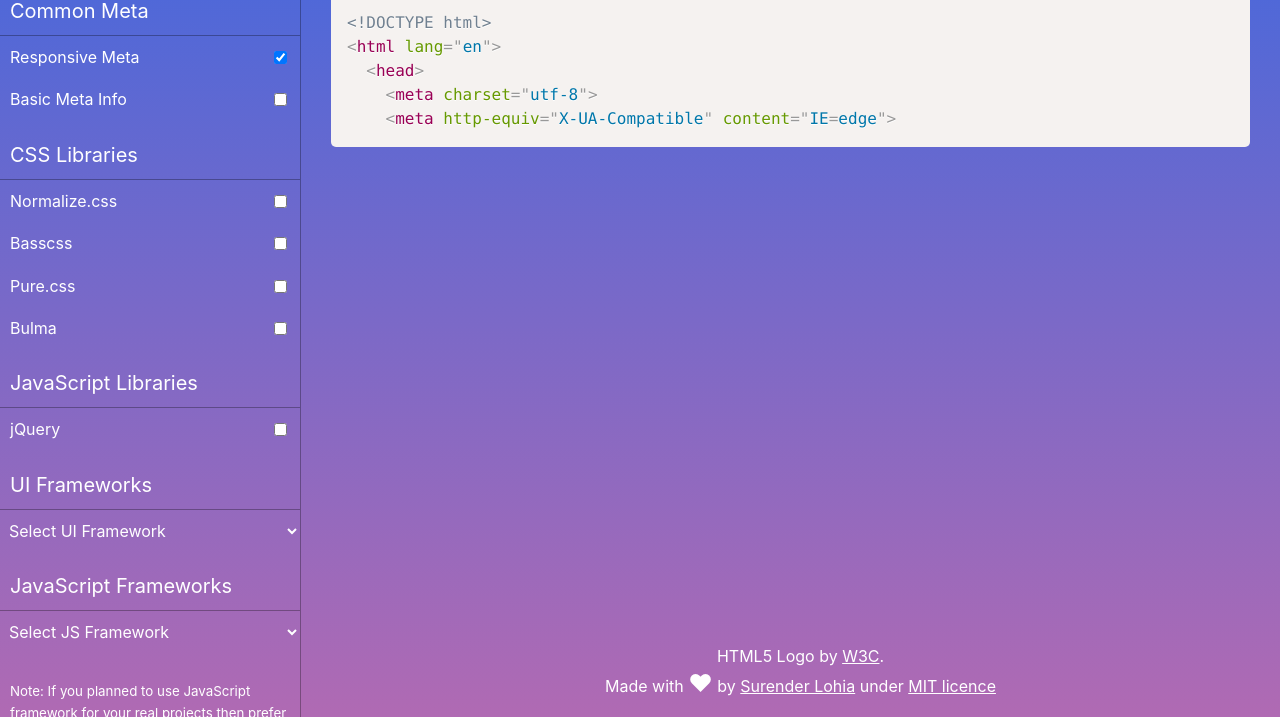
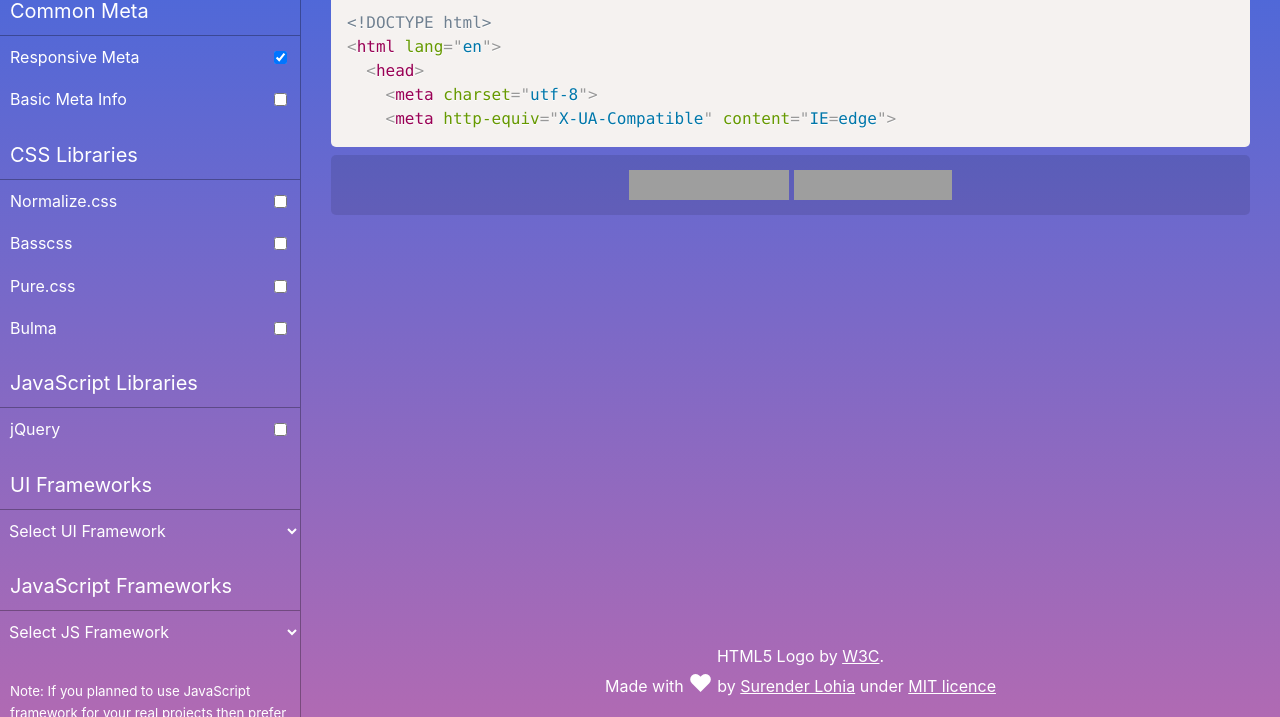
Before and after one commit to SurenderLohia/html-boilerplate, a website: page index.html in a window 1280 px wide. Shown: the part 83-800 px from the top of the page. Drawn offline with Linux system fonts and the light colour scheme; grey boxes are pictures that could not be loaded; files whose address does not match are found by name.

Commit message:
Add github buttons...

```diff
--- a/css/main.css
+++ b/css/main.css
@@ -146,6 +146,11 @@ select {
   font-size: 1.5rem;
 }
 
+.github-info {
+  background-color: rgba(0, 0, 0, 0.1);
+  padding: 15px 10px 10px 10px;
+}
+
 .footer.is-fixed {
   position: absolute;
   bottom: 0;
--- a/index.html
+++ b/index.html
@@ -119,6 +119,11 @@
 </pre>
       </div>
 
+    <div class="text-center github-info rounded">
+      <iframe src="https://ghbtns.com/github-btn.html?user=SurenderLohia&repo=html-boilerplate&type=star&count=true&size=large" frameborder="0" scrolling="0" width="160px" height="30px"></iframe>
+      <iframe src="https://ghbtns.com/github-btn.html?user=SurenderLohia&repo=html-boilerplate&type=fork&count=true&size=large" frameborder="0" scrolling="0" width="158px" height="30px"></iframe>
+    </div>
+
 </div>
     <div id="js-footer" class="footer text-center">
       <p>
```
